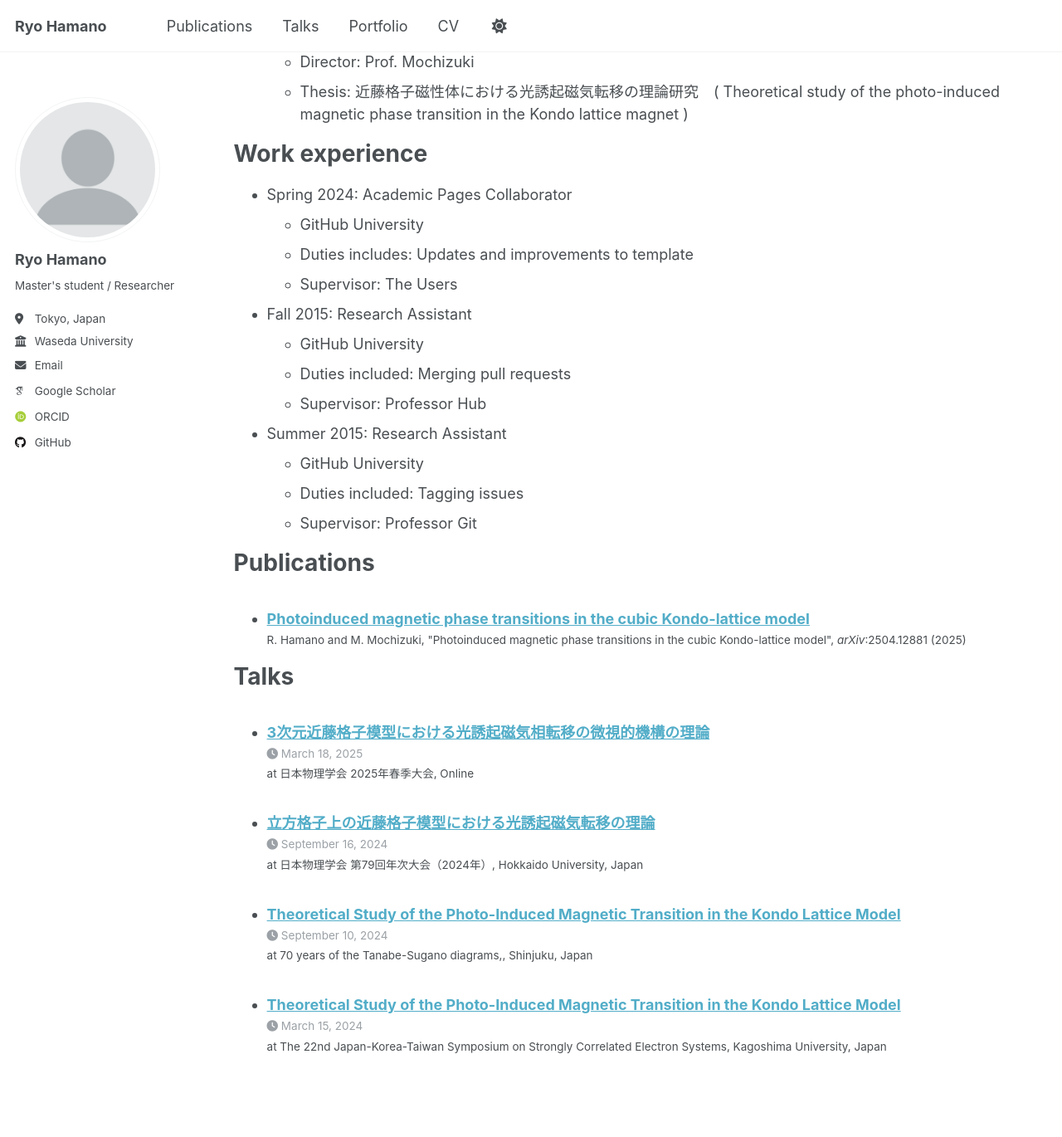
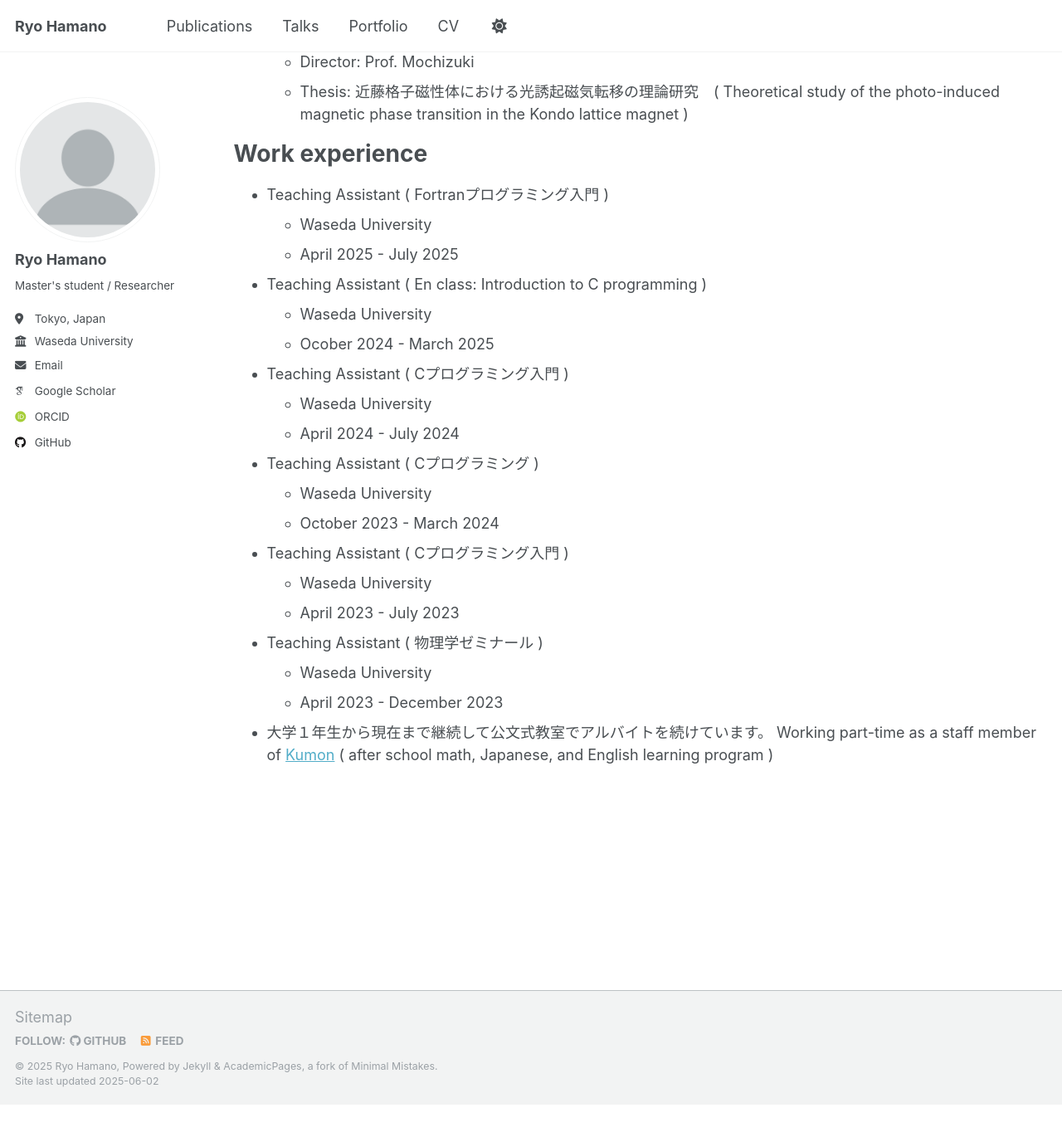
Before and after one commit to ryohamano/ryohamano.github.io, a Jekyll site: the page built from _pages/cv.md, in a window 1280 px wide and 1400 px high, scrolled down 204 px. Shown: the top 1370 px of the window at 83% size. Built offline with Jekyll 4.4.1, drawn with Linux system fonts in a browser that asks for light colours; some web fonts are replaced; after the commit the page ends 1535 px from its top, so only the background shows below that.

Commit message:
change cv

```diff
--- a/_pages/cv.md
+++ b/_pages/cv.md
@@ -18,22 +18,34 @@ Education
 
 Work experience
 ======
-* Spring 2024: Academic Pages Collaborator
-  * GitHub University
-  * Duties includes: Updates and improvements to template
-  * Supervisor: The Users
+* Teaching Assistant ( Fortranプログラミング入門 )
+  * Waseda University
+  * April 2025 - July 2025
 
-* Fall 2015: Research Assistant
-  * GitHub University
-  * Duties included: Merging pull requests
-  * Supervisor: Professor Hub
+* Teaching Assistant ( En class: Introduction to C programming )
+  * Waseda University
+  * Ocober 2024 - March 2025
 
-* Summer 2015: Research Assistant
-  * GitHub University
-  * Duties included: Tagging issues
-  * Supervisor: Professor Git
+* Teaching Assistant ( Cプログラミング入門 )
+  * Waseda University
+  * April 2024 - July 2024
 
-Publications
+* Teaching Assistant ( Cプログラミング )
+  * Waseda University
+  * October 2023 - March 2024
+
+* Teaching Assistant ( Cプログラミング入門 )
+  * Waseda University
+  * April 2023 - July 2023
+
+* Teaching Assistant ( 物理学ゼミナール )
+  * Waseda University
+  * April 2023 - December 2023
+
+* 大学１年生から現在まで継続して公文式教室でアルバイトを続けています。  Working part-time as a staff member of [Kumon](https://www.kumon.com/home) ( after school math, Japanese, and English learning program )
+
+
+<!-- Publications
 ======
   <ul>{% for post in site.publication_md_files reversed %}
     {% include archive-single-cv.html %}
@@ -43,4 +55,4 @@ Talks
 ======
   <ul>{% for post in site.talk_md_files reversed %}
     {% include archive-single-talk-cv.html  %}
-  {% endfor %}</ul>
+  {% endfor %}</ul> -->
```
